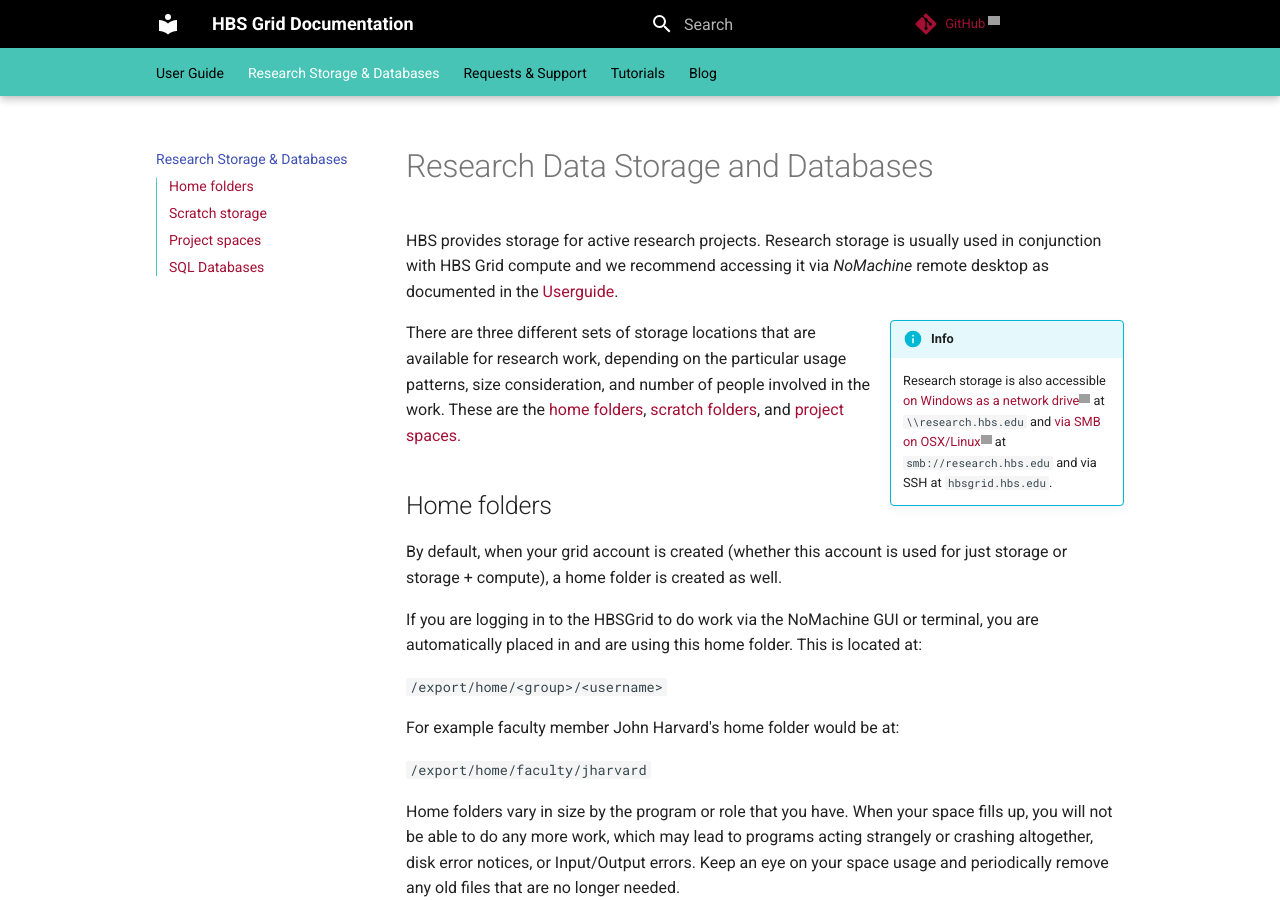
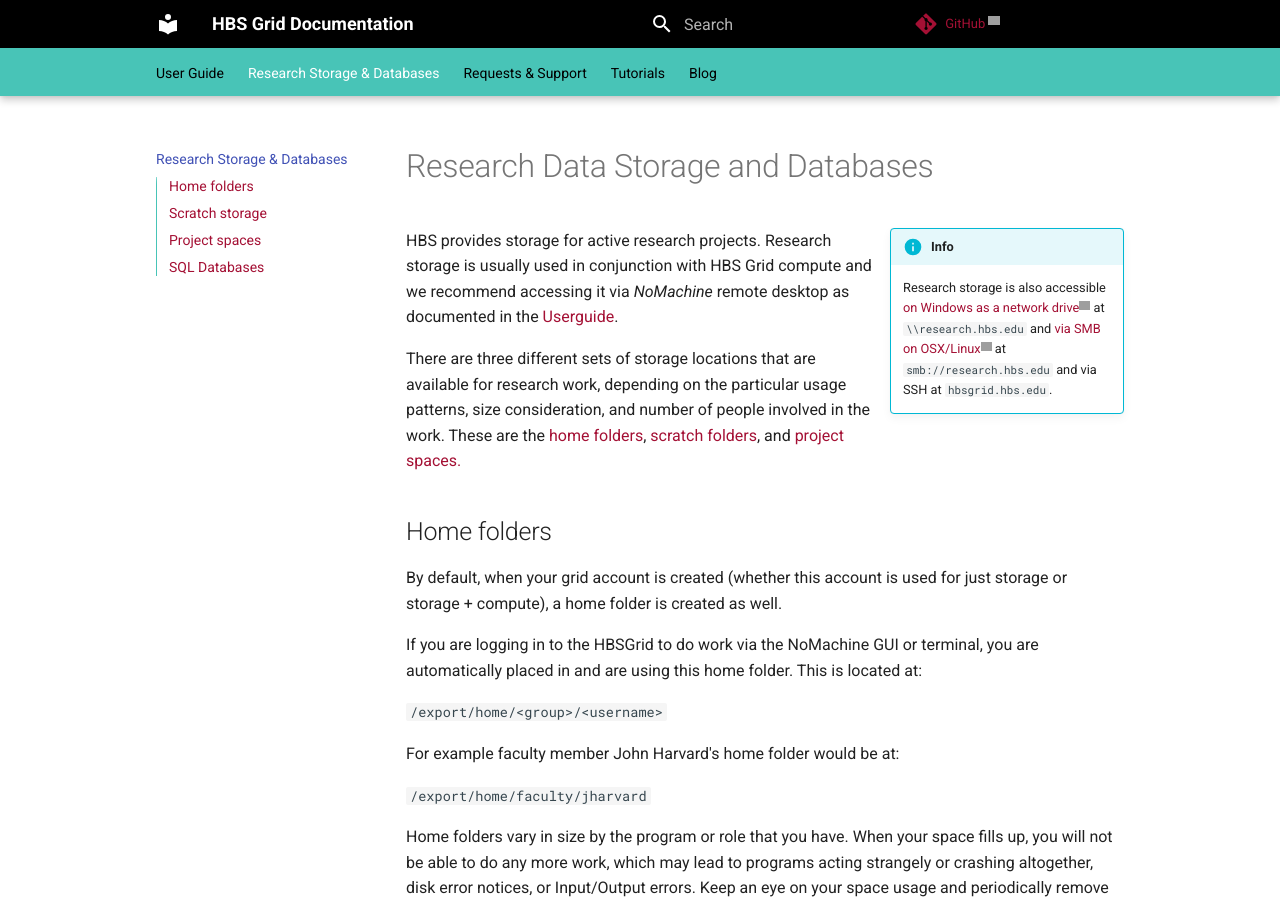
Before and after one commit to hbs-rcs/hbsgrid-docs, an MkDocs documentation site: the page built from docs/storage.md, in a window 1280 px wide and 900 px high, cut to the strip 0-900 px from the top of the window. Built offline with MkDocs 1.6.1 and Material for MkDocs 9.7.7, drawn with Linux system fonts in a browser that asks for light colours; comment, search, counter and statistics services are not loaded; the version menu is left out; grey boxes are pictures that could not be loaded.

```diff
--- a/docs/storage.md
+++ b/docs/storage.md
@@ -1,12 +1,12 @@
 # Research Data Storage and Databases
+
+!!! info inline end
+    Research storage is also accessible [on Windows as a network drive](https://support.microsoft.com/en-gb/windows/map-a-network-drive-in-windows-29ce55d1-34e3-a7e2-4801-131475f9557d) at `\\research.hbs.edu` and [via SMB on OSX/Linux](https://support.apple.com/lt-lt/guide/mac-help/mchlp1140/mac#mchlp1265542)
+    at `smb://research.hbs.edu` and via SSH at `hbsgrid.hbs.edu`.
 
 HBS provides storage for active research projects. Research storage is
 usually used in conjunction with HBS Grid compute and we recommend accessing
 it via *NoMachine* remote desktop as documented in the [Userguide](userguide/syncfiles.md).
-
-!!! info inline end
-    Research storage is also accessible [on Windows as a network drive](https://support.microsoft.com/en-gb/windows/map-a-network-drive-in-windows-29ce55d1-34e3-a7e2-4801-131475f9557d) at `\\research.hbs.edu` and [via SMB on OSX/Linux](https://support.apple.com/lt-lt/guide/mac-help/mchlp1140/mac#mchlp1265542)
-    at `smb://research.hbs.edu` and via SSH at `hbsgrid.hbs.edu`.
 
 There are three different sets of storage locations that are available
 for research work, depending on the particular usage patterns, size
```
